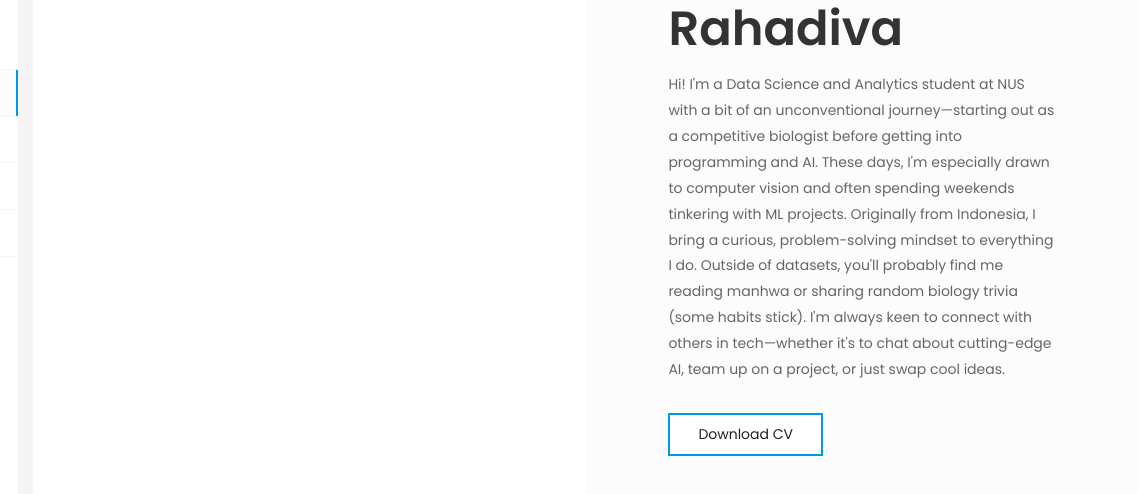
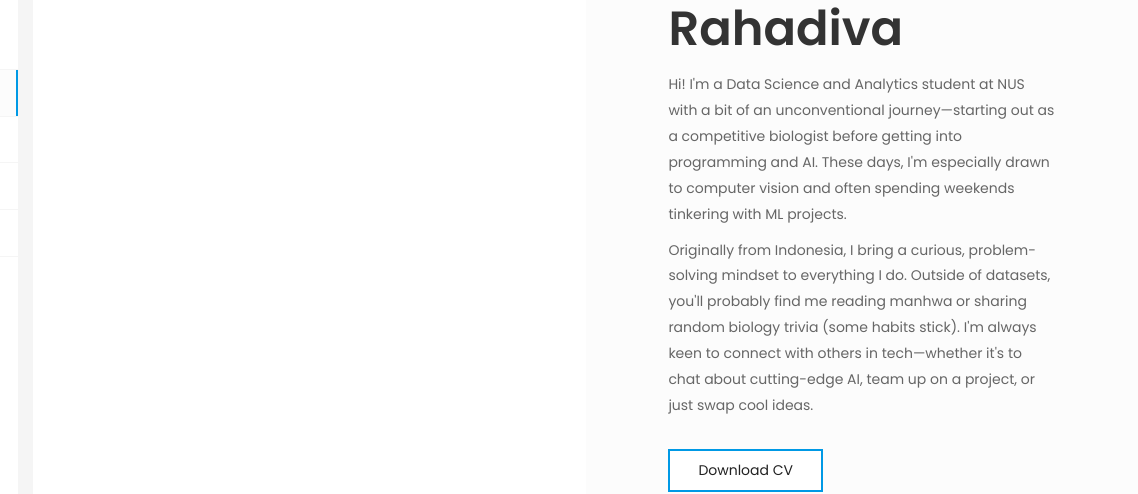
Before and after one commit to Raiaaa17/personal-website, a plain HTML site: page index.html in a window 1280 px wide. Shown: the part 154-648 px from the top of the page, 142-1280 px from the left. Drawn offline with Linux system fonts and the light colour scheme; some packages are replaced by stand-ins of ours.

Commit message:
few changes

```diff
--- a/index.html
+++ b/index.html
@@ -131,7 +131,8 @@
                           <!-- /Text rotation / Subtitle -->
 
                           <h2 class="hp-main-title">Rayana Rahadiva</h2>
-                          <p>Hi! I'm a Data Science and Analytics student at NUS with a bit of an unconventional journey—starting out as a competitive biologist before getting into programming and AI. These days, I'm especially drawn to computer vision and often spending weekends tinkering with ML projects. Originally from Indonesia, I bring a curious, problem-solving mindset to everything I do. Outside of datasets, you'll probably find me reading manhwa or sharing random biology trivia (some habits stick). I'm always keen to connect with others in tech—whether it's to chat about cutting-edge AI, team up on a project, or just swap cool ideas.</p>
+                          <p>Hi! I'm a Data Science and Analytics student at NUS with a bit of an unconventional journey—starting out as a competitive biologist before getting into programming and AI. These days, I'm especially drawn to computer vision and often spending weekends tinkering with ML projects.</p>
+                          <p>Originally from Indonesia, I bring a curious, problem-solving mindset to everything I do. Outside of datasets, you'll probably find me reading manhwa or sharing random biology trivia (some habits stick). I'm always keen to connect with others in tech—whether it's to chat about cutting-edge AI, team up on a project, or just swap cool ideas.</p>
                           <div class="hp-buttons">
                             <a href="#" target="_blank" class="btn btn-primary">Download CV</a>
                           </div>
```
